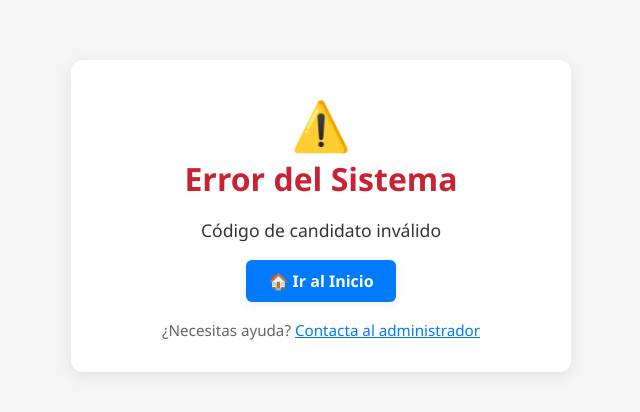
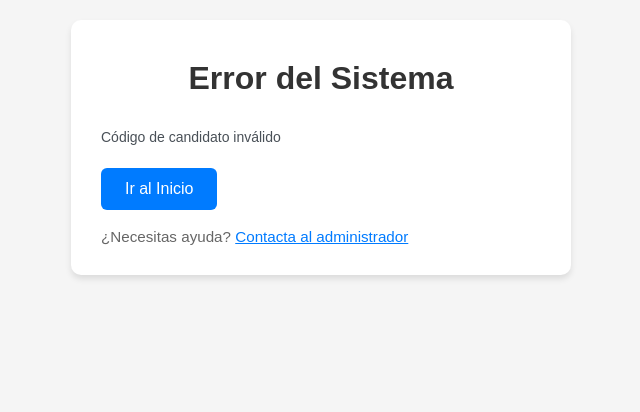
Before and after one commit to juliandulceyc/cuestionario-web-flask, a Flask app: page /evaluacion/1 in a window 1280 px wide. Shown: the top 412 px of the page, without its empty margins (319-959 px from the left). Run offline with Flask 3, Linux system fonts and the light colour scheme.

Commit message:
Refactor: Fix Sonar issues in error.html and remove unused admin-panel.css

```diff
--- a/app.py
+++ b/app.py
@@ -875,6 +875,11 @@
         "niveles_disponibles": [1, 2, 3, 4, 5]
     })
 
+# ===== CONTEXT PROCESSORS =====
+@app.context_processor
+def inject_admin_email():
+    return dict(admin_email=Config.ADMIN_EMAIL or 'soporte@empresa.com')
+
 # ===== MANEJO DE ERRORES =====
 
 @app.errorhandler(404)
--- a/static/css/admin-panel.css
+++ /dev/null
@@ -1 +0,0 @@
-/* Eliminar estilos propios y usar theme.css para uniformidad visual */
--- a/static/css/error.css
+++ b/static/css/error.css
@@ -85,3 +85,14 @@
         font-size: 20px;
     }
 }
+
+.error-footer {
+    margin-top: 18px;
+    font-size: 0.95rem;
+    color: #666;
+}
+
+.error-footer a {
+    color: #007bff;
+    text-decoration: underline;
+}
--- a/templates/error.html
+++ b/templates/error.html
@@ -1,23 +1,25 @@
 <!DOCTYPE html>
-
 <html lang="es">
 <head>
     <meta charset="UTF-8">
     <meta name="viewport" content="width=device-width, initial-scale=1.0">
     <title>Error - Sistema de Evaluación</title>
     <link rel="stylesheet" href="{{ url_for('static', filename='css/theme.css') }}">
+    <link rel="stylesheet" href="{{ url_for('static', filename='css/error.css') }}">
 </head>
 <body>
-    <div class="container" style="max-width:500px;margin:40px auto;background:#fff;padding:32px 24px;border-radius:12px;box-shadow:0 4px 16px rgba(0,0,0,0.08);text-align:center;">
-        <div class="header" style="margin-bottom:18px;">
-            <div class="error-icon" aria-hidden="true" style="font-size:48px;">⚠️</div>
-            <h1 class="error-title" style="color:#c82333;font-size:2rem;margin:0;">Error del Sistema</h1>
+    <div class="container">
+        <div class="header">
+            <div class="error-icon" aria-hidden="true"></div>
+            <h1 class="error-title">Error del Sistema</h1>
         </div>
-        <p class="error-message" style="color:#333;font-size:1.1rem;margin-bottom:18px;">
+        <p class="error-message">
             {{ mensaje or 'La página que buscas no existe o no está disponible.<br>Si el problema persiste, contacta al administrador del sistema.' }}
         </p>
-        <a href="/admin/login" class="back-btn" role="button" style="display:inline-block;background:#007bff;color:#fff;padding:10px 22px;border-radius:6px;text-decoration:none;font-weight:bold;box-shadow:0 2px 8px rgba(0,0,0,0.07);transition:background 0.2s;">🏠 Ir al Inicio</a>
-        <div style="margin-top:18px;font-size:0.95rem;color:#666;">¿Necesitas ayuda? <a href="mailto:soporte@empresa.com" style="color:#007bff;text-decoration:underline;">Contacta al administrador</a></div>
+        <a href="/admin/login" class="back-btn" role="button"> Ir al Inicio</a>
+        <div class="error-footer">
+            ¿Necesitas ayuda? <a href="mailto:{{ admin_email }}">Contacta al administrador</a>
+        </div>
     </div>
 </body>
 </html>
```
